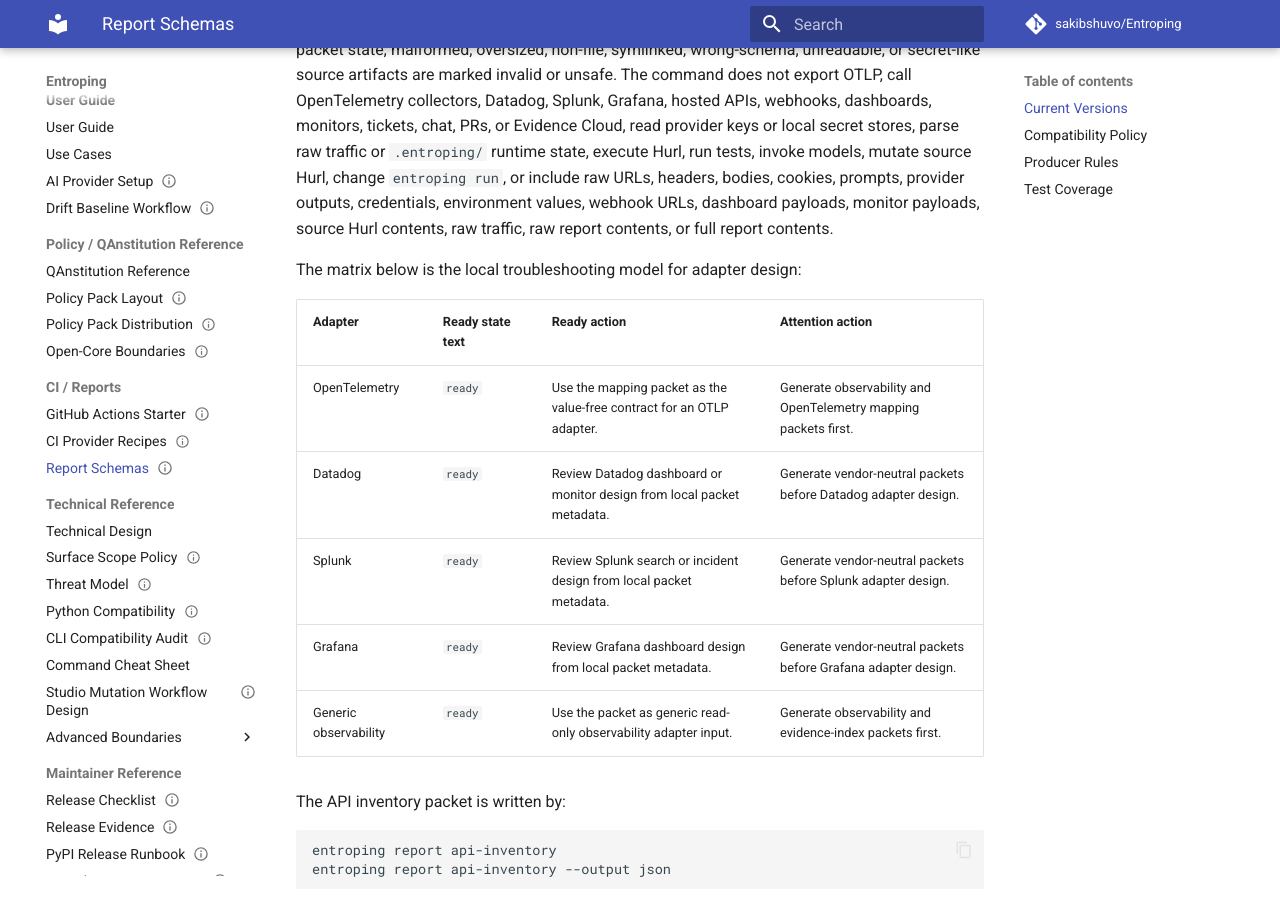
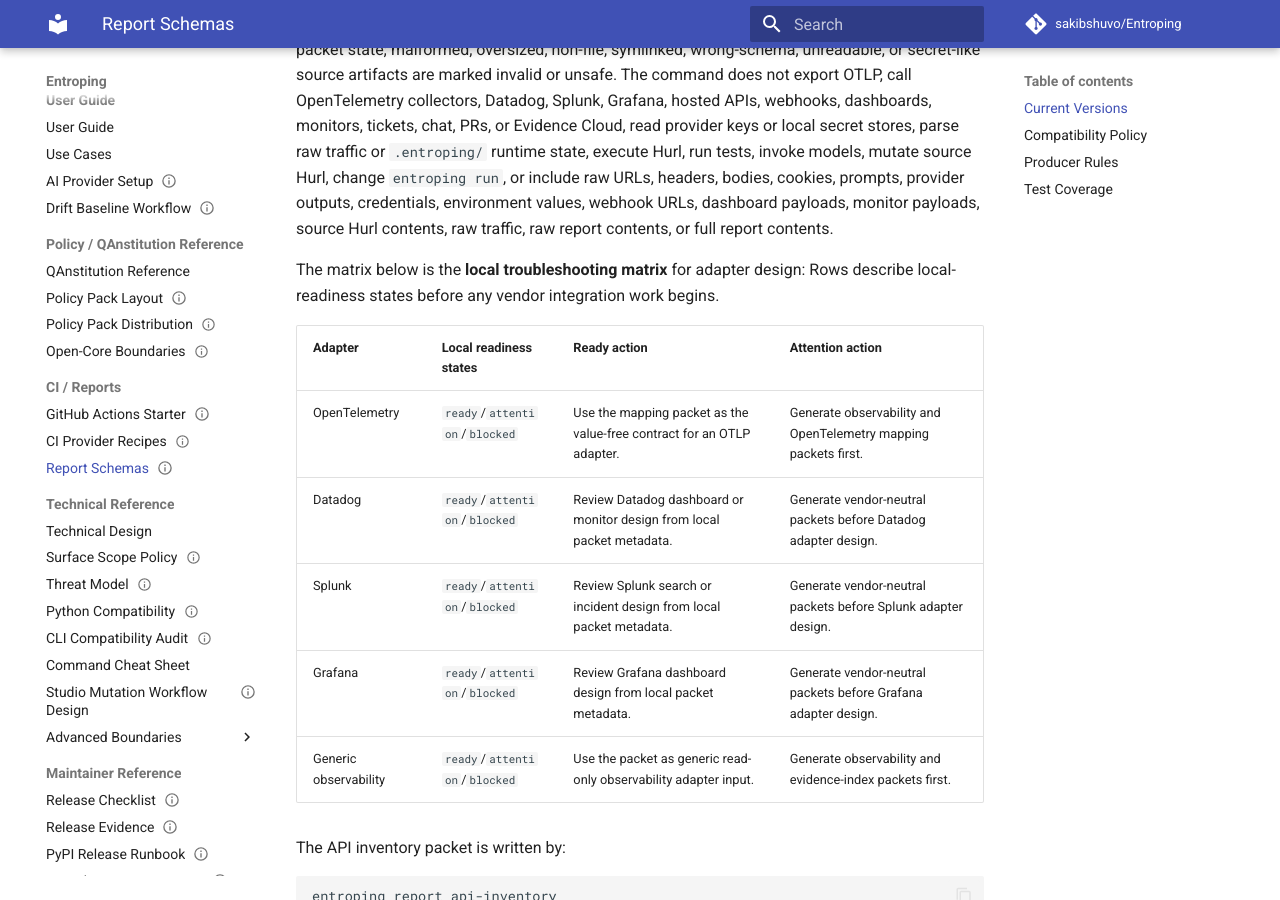
Before and after one commit to sakibshuvo/Entroping, an MkDocs documentation site: the page built from docs/technical/REPORT_SCHEMAS.md, in a window 1280 px wide and 900 px high, scrolled down 25722 px. Built offline with MkDocs 1.6.1 and Material for MkDocs 9.7.7, drawn with Linux system fonts in a browser that asks for light colours; comment, search, counter and statistics services are not loaded.

Commit message:
docs: clarify observability adapter readiness matrix semantics

```diff
--- a/docs/technical/REPORT_SCHEMAS.md
+++ b/docs/technical/REPORT_SCHEMAS.md
@@ -1112,15 +1112,16 @@
 URLs, dashboard payloads, monitor payloads, source Hurl contents, raw traffic,
 raw report contents, or full report contents.
 
-The matrix below is the local troubleshooting model for adapter design:
+The matrix below is the **local troubleshooting matrix** for adapter design:
+Rows describe local-readiness states before any vendor integration work begins.
 
-| Adapter | Ready state text | Ready action | Attention action |
+| Adapter | Local readiness states | Ready action | Attention action |
 | --- | --- | --- | --- |
-| OpenTelemetry | `ready` | Use the mapping packet as the value-free contract for an OTLP adapter. | Generate observability and OpenTelemetry mapping packets first. |
-| Datadog | `ready` | Review Datadog dashboard or monitor design from local packet metadata. | Generate vendor-neutral packets before Datadog adapter design. |
-| Splunk | `ready` | Review Splunk search or incident design from local packet metadata. | Generate vendor-neutral packets before Splunk adapter design. |
-| Grafana | `ready` | Review Grafana dashboard design from local packet metadata. | Generate vendor-neutral packets before Grafana adapter design. |
-| Generic observability | `ready` | Use the packet as generic read-only observability adapter input. | Generate observability and evidence-index packets first. |
+| OpenTelemetry | `ready`/`attention`/`blocked` | Use the mapping packet as the value-free contract for an OTLP adapter. | Generate observability and OpenTelemetry mapping packets first. |
+| Datadog | `ready`/`attention`/`blocked` | Review Datadog dashboard or monitor design from local packet metadata. | Generate vendor-neutral packets before Datadog adapter design. |
+| Splunk | `ready`/`attention`/`blocked` | Review Splunk search or incident design from local packet metadata. | Generate vendor-neutral packets before Splunk adapter design. |
+| Grafana | `ready`/`attention`/`blocked` | Review Grafana dashboard design from local packet metadata. | Generate vendor-neutral packets before Grafana adapter design. |
+| Generic observability | `ready`/`attention`/`blocked` | Use the packet as generic read-only observability adapter input. | Generate observability and evidence-index packets first. |
 
 The API inventory packet is written by:
 
```
Also changed, not shown: docs/technical/COMMAND_CHEAT_SHEET.md (+1 -1 lines), 1 other file.
